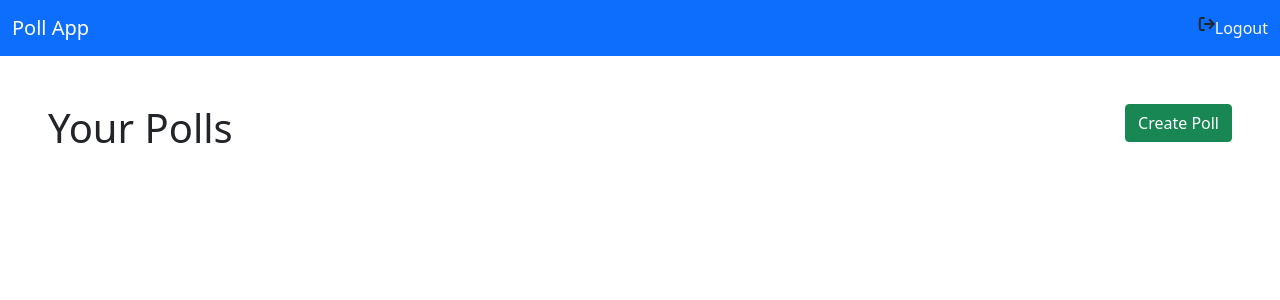
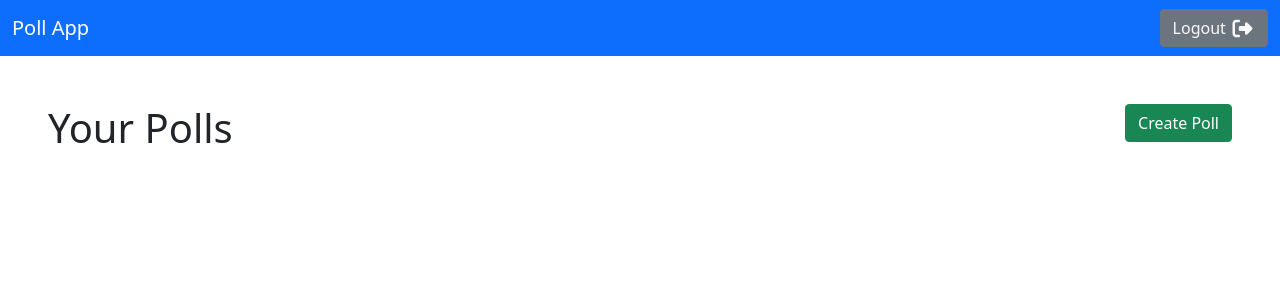
Before and after one commit to devrrior/poll-project, a Django app: page /poll/dashboard/ in a window 1280 px wide. Shown: the top 300 px of the page. Run offline with Django 4.2, Linux system fonts and the light colour scheme; the visitor is signed in with stand-in values (Sample User, id 1); data that the repository does not hold is empty; some libraries are stand-ins or nearby versions.

Commit message:
feat(poll/edit): improve button logout

```diff
--- a/templates/base.html
+++ b/templates/base.html
@@ -15,8 +15,7 @@
 		<div class="container-fluid">
       <a class="navbar-brand" href="{% url 'poll:dashboard' %}">Poll App</a>
 			<div class="d-flex">
-				<i class="fa-solid fa-arrow-right-from-bracket"></i>
-				<a class="text-light text-decoration-none" href="{% url 'logout' %}">Logout</a>
+				<a class="btn btn-secondary text-light text-decoration-none" href="{% url 'logout' %}">Logout <i class="fa fa-sign-out fa-lg fa-fw"></i></a>
 			</div>
 		</div>
 	</nav>
```
